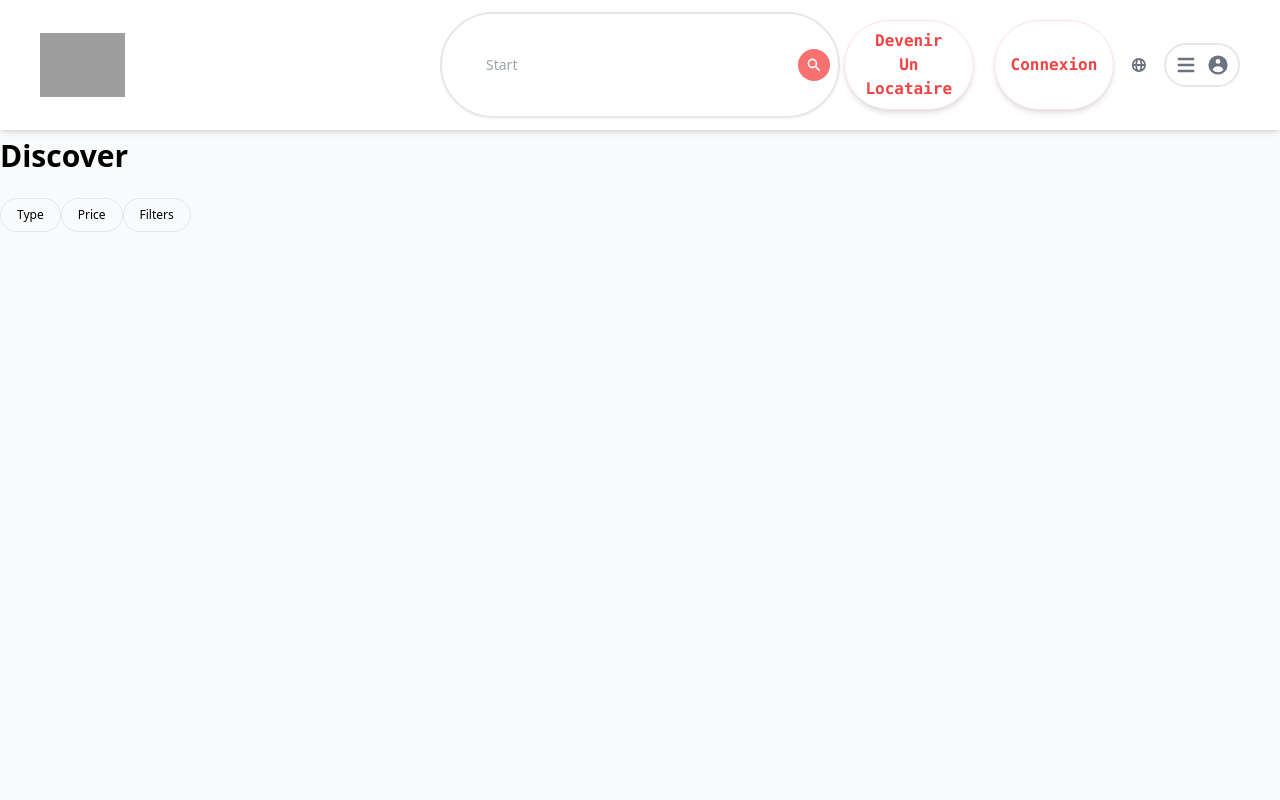
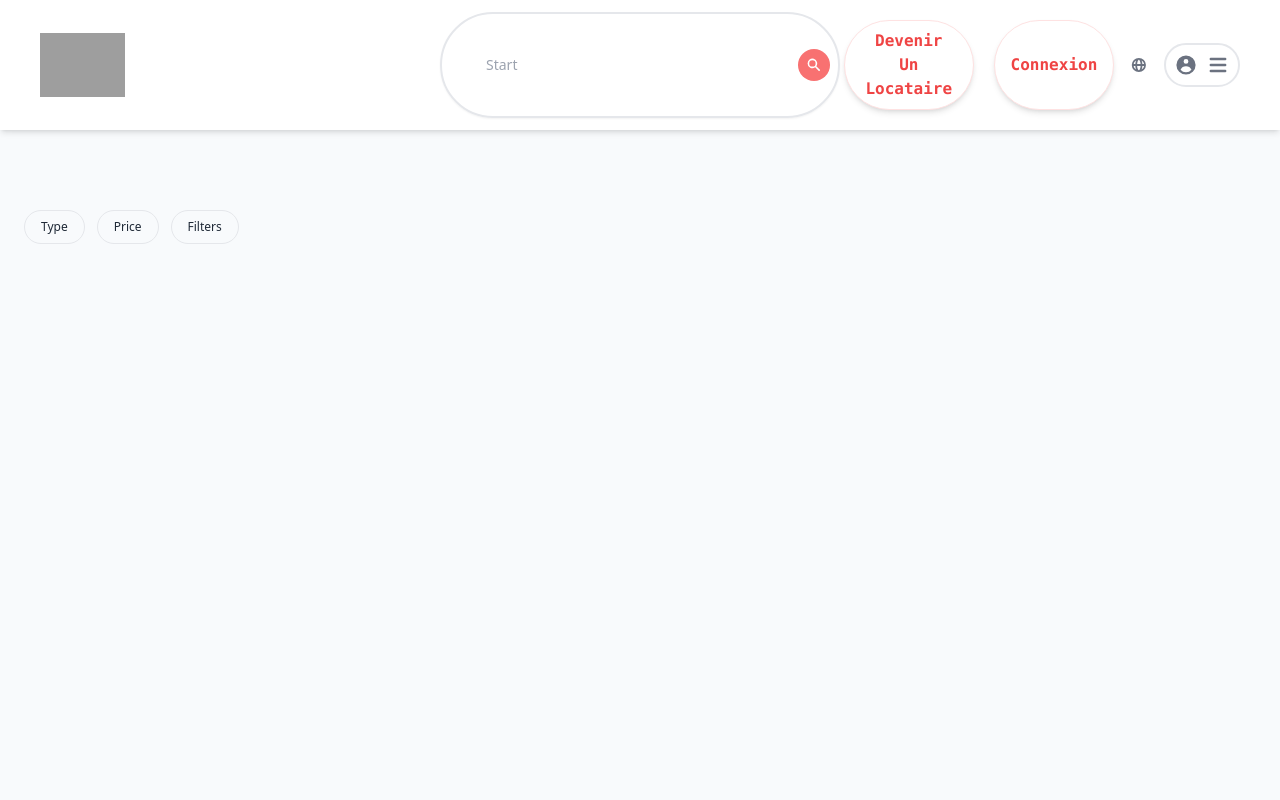
Before and after one commit to Alim1337/final-project-site, a Next.js app: page /homesList in a window 1280 px wide. Shown: the top 800 px of the page. Built offline with nearby package versions, Linux system fonts and the light colour scheme; grey boxes are pictures that could not be loaded.

Commit message:
navigation

```diff
--- a/components/Banner.js
+++ b/components/Banner.js
@@ -1,6 +1,10 @@
 import React from 'react'
 import Image from 'next/image'
+import { useRouter } from 'next/router';
+
 function Banner() {
+
+  const router = useRouter();
   return (
     <div className='relative h-[300px] sm:h-[400px] bg-white
     lg:h-[500px] xl:h-[600px] 2xl:h-[700px] '>
@@ -11,7 +15,12 @@ function Banner() {
         <p className='font-mono sm:text-lg text-red-500 text-2xl lg:text-2xl font-bold'>
             Not sure where to go ? perfect
         </p>
-        <button className='text-red-500 bg-white px-8 py-4 font-mono
+        <button onClick={() => router.push({
+          pathname : "homesList",
+          query : {
+            location : "Discover"
+          }})}
+        className='text-red-500 bg-white px-8 py-4 font-mono
         shadow-md rounded-full font-bold my-3
         hover:shadow-2xl active:scale-90
         transition duration-150
--- a/components/Header.js
+++ b/components/Header.js
@@ -1,10 +1,11 @@
-import React from 'react';
+import React, { useState } from 'react';
 import Image from 'next/image';
 import { SearchIcon, GlobeAltIcon, MenuIcon, UserCircleIcon, UsersIcon } from "@heroicons/react/solid";
 import { useRouter } from 'next/router';
 
 function Header() {
   const router = useRouter();
+  const [searchInput, setSearchInput] = useState("")
 
   return (
     <header className='sticky top-0 z-50
@@ -12,22 +13,33 @@ function Header() {
      grid-cols-3
       bg-white shadow-md py-3 px-3 md:px-10'>
       {/* LEFT SECTION */}
-      <div className='relative flex items-center h-16 cursor-pointer my-auto'>
+      <div onClick={() => router.push("/")} className='relative flex items-center h-16 my-auto'>
         <Image
+
           src="https://img.freepik.com/free-vector/real-estate-business-logo-template-branding-design-vector-haus-estate-company-text_53876-136241.jpg?w=900&t=st=1682041935~exp=1682042535~hmac=d5e8f8d5476c7c1567f1ad4c589bf45badc2d149e2a5e16203d83e634b1b2283"
           layout="fill"
           objectFit="contain"
           objectPosition="left"
+          className='cursor-pointer'
         />
       </div>
       {/* MIDDLE SECTION SEARCH BAR */}
       <div className='flex items-center md:border-2 rounded-full py-2 md:shadow-sm'>
         <input
-          className='flex-grow pl-11 bg-transparent outline-none text-sm text-gray-600 placeholder-gray-400'
+        value={searchInput}
+        onChange={(e) => setSearchInput(e.target.value)}
+          className='flex-grow pl-11  bg-transparent outline-none text-sm text-gray-600 placeholder-gray-400'
           type='text'
           placeholder='Start'
         />
-        <SearchIcon className ="hidden md:inline-flex h-8 bg-red-400 text-white rounded-full p-2 cursor-pointer md:mx-2"/>
+        <SearchIcon
+        onClick={() => router.push({
+          pathname : "homesList",
+          query : {
+            location : "Stays In " + searchInput
+          }
+        })}
+        className ="hidden md:inline-flex h-8 bg-red-400 text-white rounded-full p-2 cursor-pointer md:mx-2"/>
       </div>
       {/* RIGHT SECTION */}
       <div className='flex items-center space-x-4 justify-end text-gray-500'>
@@ -41,8 +53,8 @@ function Header() {
         </div>
         <GlobeAltIcon className='h-6'/>
         <div className='flex items-center space-x-2 border-2 p-2 rounded-full'>
+          <UserCircleIcon className='h-6 cursor-pointer'/>
           <MenuIcon className='h-6 cursor-pointer' />
-          <UserCircleIcon className='h-6 cursor-pointer'/>
         </div>
       </div>
     </header>
--- a/components/HouseCards.js
+++ b/components/HouseCards.js
@@ -1,6 +1,6 @@
 import React from 'react'
 import Image from 'next/image';
-
+import {FiSettings} from 'react-icons/fi';
 function HouseCards({img, location}) {
   return (
     <div className='flex bg-slate-400 items-center gap-x-1 bg-opacity-20 m-2  mt-4 space-x-4 rounded-xl cursor-pointer
--- a/pages/clientHouses.js
+++ b/pages/clientHouses.js
@@ -2,7 +2,7 @@ import React, { useState } from 'react';
 import Header from '@/components/Header';
 import Footer from '@/components/Footer';
 import HouseCards from '@/components/HouseCards';
-import { FiArrowLeft, FiChevronLeft, FiHome, FiChevronDown, FiPlus } from 'react-icons/fi';
+import { FiArrowLeft, FiChevronLeft, FiTag, FiSettings, FiHome ,FiPlus, FiUserPlus} from 'react-icons/fi';
 import Image from 'next/image';
 
 /** @param {import('next').InferGetStaticPropsType<typeof getStaticProps> } props */
@@ -10,11 +10,10 @@ export default function ClientHouses({ exploreData, cardsData }) {
   const [open, setOpen] = useState(true);
   const menus = [
     { title: 'Gestion de profil', icon: FiArrowLeft },
-    { title: 'Gestion des annonces', icon: FiHome },
-    { title: 'Gestion des biens', icon: FiChevronDown },
-    { title: 'Support', icon: FiPlus },
-    { title: 'Devenir VIP', icon: FiChevronDown },
-    { title: 'settings', icon: FiChevronLeft },
+    { title: 'Gestion des annonces', icon: FiTag },
+    { title: 'Gestion des biens', icon: FiHome },
+    { title: 'Devenir VIP', icon: FiUserPlus },
+    { title: 'settings', icon: FiSettings },
   ];
 
   return (
@@ -53,7 +52,7 @@ export default function ClientHouses({ exploreData, cardsData }) {
               <HouseCards key="add-house" img={<FiPlus />} location="Add a house" />
               {exploreData?.map((item) => {
                 const { img, distance, location } = item;
-                return <HouseCards key={img} img={<Image src={img} alt="house image" width={300} height={200} />} location={location} />;
+                return <HouseCards key={img} img={img} location={location} />;
               })}
             </div>
           </div>
--- a/pages/homesList.js
+++ b/pages/homesList.js
@@ -1,25 +1,23 @@
-import React from 'react'
+import React, { useState } from 'react'
 import Header from '@/components/Header'
 import Footer from '@/components/Footer'
+import { useRouter } from 'next/router';
 
 function homesList() {
+  const router = useRouter();
+  const {location} = router.query
+
   return (
     <div className=' bg-slate-50'>
       <Header />
         <main className='flex'>
-            <section>
+            <section className='flex-grow pt-14 px-6'>
                 <div className='h-screen text-black text-xs'>
-                    <h1 className=' text-3xl font-semibold mt-2 mb-6'>Discover</h1>
-                    <div className='hidden lg:inline-flex'>
-                        <p className='px-4 py-2 border rounded-full cursor-pointer
-                        hover:shadow-lg active:scale-95 active:bg-gray-100
-                        transition transform duration-100 ease-out'>Type</p>
-                        <p className='px-4 py-2 border rounded-full cursor-pointer
-                        hover:shadow-lg active:scale-95 active:bg-gray-100
-                        transition transform duration-100 ease-out'>Price</p>
-                        <p className='px-4 py-2 border rounded-full cursor-pointer
-                        hover:shadow-lg active:scale-95 active:bg-gray-100
-                        transition transform duration-100 ease-out'>Filters</p>
+                    <h1 className=' text-3xl font-semibold mb-6 '>{location}</h1>
+                    <div className='hidden lg:inline-flex mb-5 space-x-3 text-gray-800 whitespace-nowrap '>
+                        <p className='button'>Type</p>
+                        <p className='button'>Price</p>
+                        <p className='button'>Filters</p>
                     </div>
                 </div>
             </section>
--- a/pages/login_client.js
+++ b/pages/login_client.js
@@ -21,7 +21,7 @@ function ClientLogin() {
     // Authenticate the user here
 
     // Redirect to the homepage
-    router.push("/");
+    router.push("/home");
   };
 
   return (
--- a/styles/globals.css
+++ b/styles/globals.css
@@ -25,3 +25,10 @@ body {
     )
     rgb(var(--background-start-rgb));
 }
+@layer components{
+  .button {
+    @apply px-4 py-2 border rounded-full cursor-pointer
+    hover:shadow-lg active:scale-95 active:bg-gray-100
+    transition transform duration-100 ease-out;
+  }
+}
```
Also changed, not shown: pages/signup_client.js (added).
